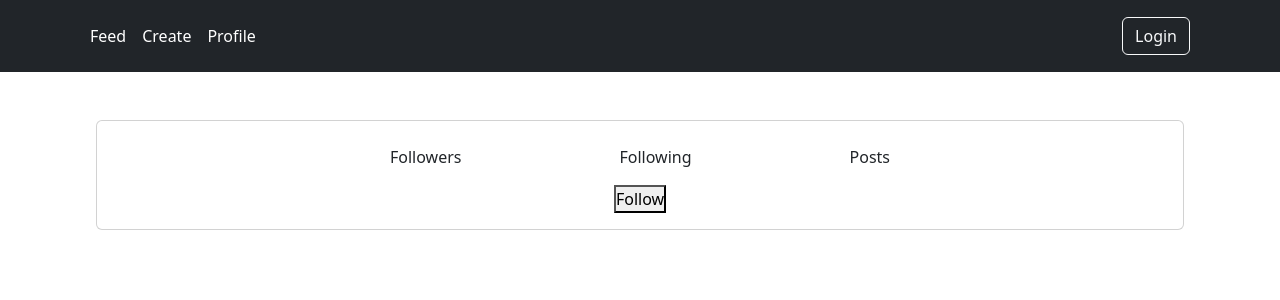
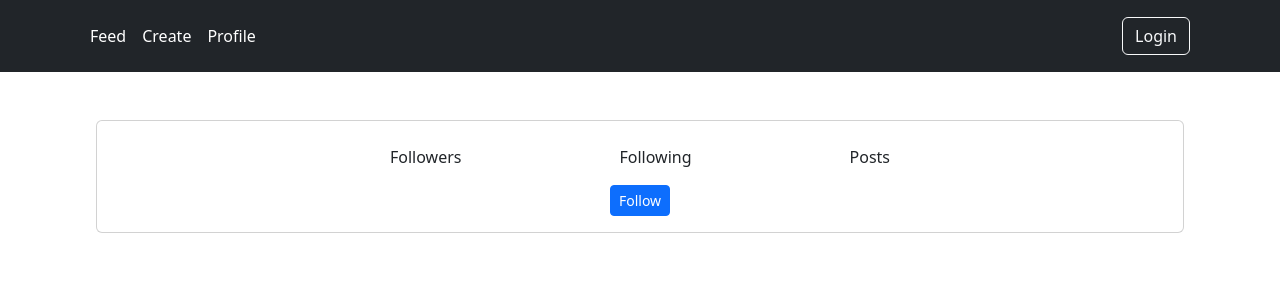
Before and after one commit to LamiSaadat/blog-client, a React (Create React App) app: page /account in a window 1280 px wide. Shown: the top 300 px of the page. Built offline with nearby package versions, Linux system fonts and the light colour scheme.

Commit message:
Updated blog post page and follow button styles with bootstrap

```diff
--- a/package.json
+++ b/package.json
@@ -20,9 +20,9 @@
     "web-vitals": "^2.1.4"
   },
   "scripts": {
-    "start": "react-app-rewired start",
-    "build": "react-app-rewired build",
-    "test": "react-app-rewired test",
+    "start": "react-scripts start",
+    "build": "react-scripts build",
+    "test": "react-scripts test",
     "eject": "react-scripts eject"
   },
   "eslintConfig": {
--- a/src/components/BlogPost/BlogPost.jsx
+++ b/src/components/BlogPost/BlogPost.jsx
@@ -12,8 +12,13 @@ function BlogPost() {
   console.log(item);
 
   return (
-    <>
-      <article className="blog-post" style={{ marginTop: "3rem" }}>
+    <div
+      className="row g-5"
+      style={{ justifyContent: "space-between", marginTop: "3rem" }}
+    >
+      <div className="col-md-8" style={{ width: " 75%" }}>
+        <div className="blog-post-container">
+          <article className="blog-post" style={{}}>
             <h2 className="blog-post-title mb-1">{item.title}</h2>
             <p className="blog-post-meta">
               January 1, 2021 by <a href="/">{item.author.firstName}</a>
@@ -22,11 +27,13 @@ function BlogPost() {
             <hr />
             <p>{item.content}</p>
           </article>
+        </div>
+      </div>
 
       <AuthorCard author={item.author} />
       <PostComments comments={item.comments} />
       <CommentForm />
-    </>
+    </div>
   );
 }
 
--- a/src/components/FollowButton/FollowButton.jsx
+++ b/src/components/FollowButton/FollowButton.jsx
@@ -1,7 +1,11 @@
 import React from "react";
 
 function FollowButton() {
-  return <button type="submit">Follow</button>;
+  return (
+    <button type="submit" className="btn btn-sm btn-primary">
+      Follow
+    </button>
+  );
 }
 
 export default FollowButton;
```
Lines whose indentation alone changed are shown as unchanged.
